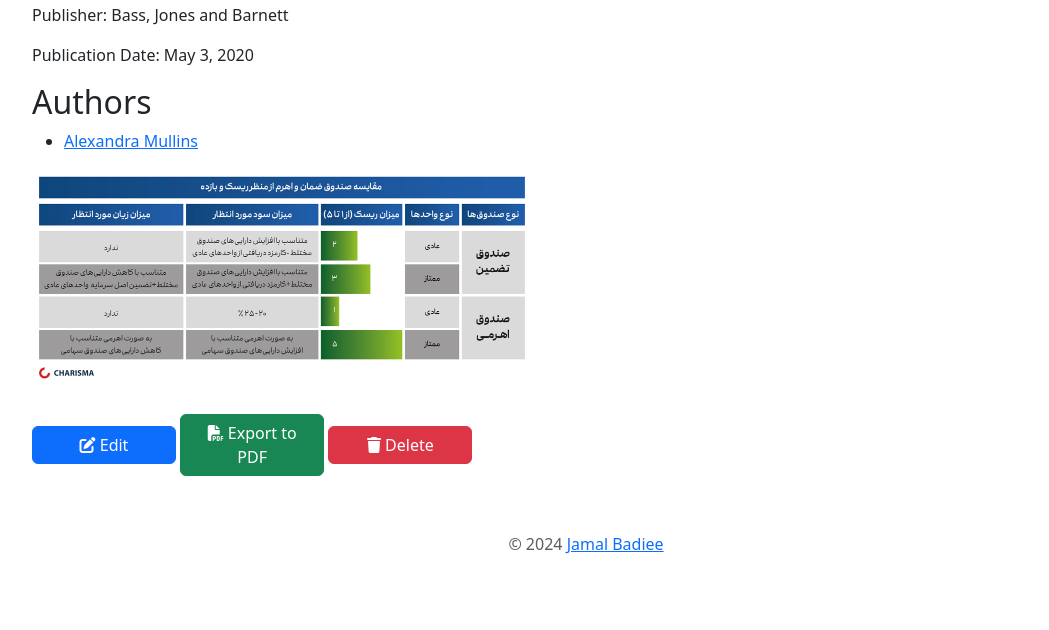
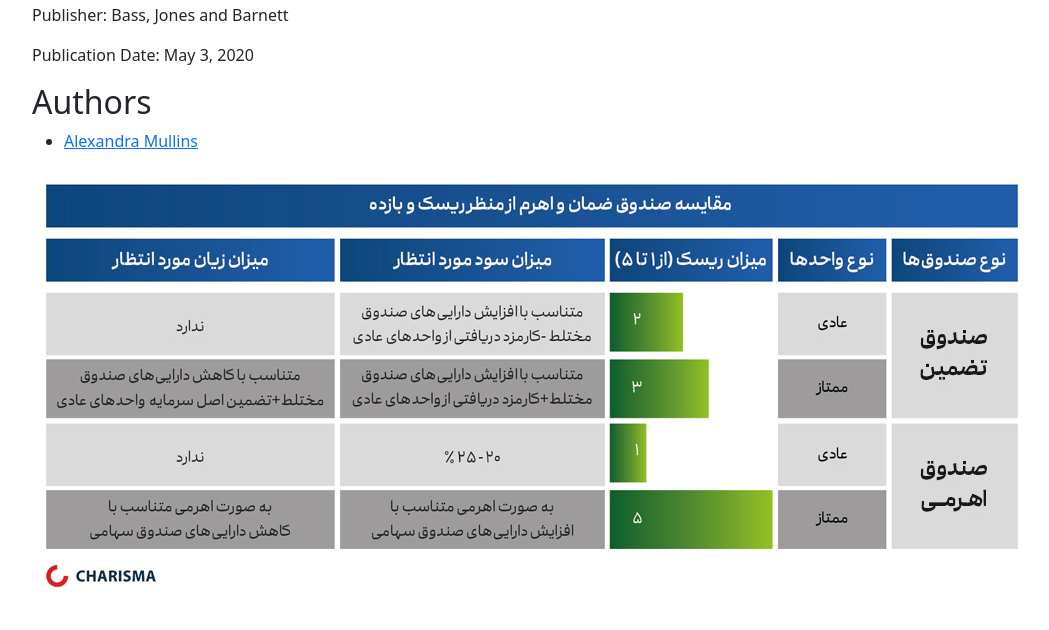
Before and after one commit to jbhonest/publishing-portal, a Django app: page /books/50/ in a window 1280 px wide. Shown: the part 155-785 px from the top of the page, without its empty margins (54-1103 px from the left). Before the commit the page ends 709 px from the top, so only its background shows below. Run offline with Django 5.2, Linux system fonts and the light colour scheme; data comes from the database, SQL or seed files in the repository; both versions use the stored data as it was after the commit; some libraries are stand-ins or nearby versions.

Commit message:
minor changes

```diff
--- a/book_app/templates/book_app/book_detail.html
+++ b/book_app/templates/book_app/book_detail.html
@@ -18,7 +18,7 @@
     {% endfor %}
 </ul>
 {% if book.cover %}
-<img src="{{ book.cover.url }}" class="img-fluid" alt="{{ book.title }} cover" style="max-width: 500px;">
+<img src="{{ book.cover.url }}" class="img-fluid" alt="{{ book.title }} cover">
 {% endif %}
 
 <br>
```
Also changed, not shown: db.sqlite3, 1 other file.
